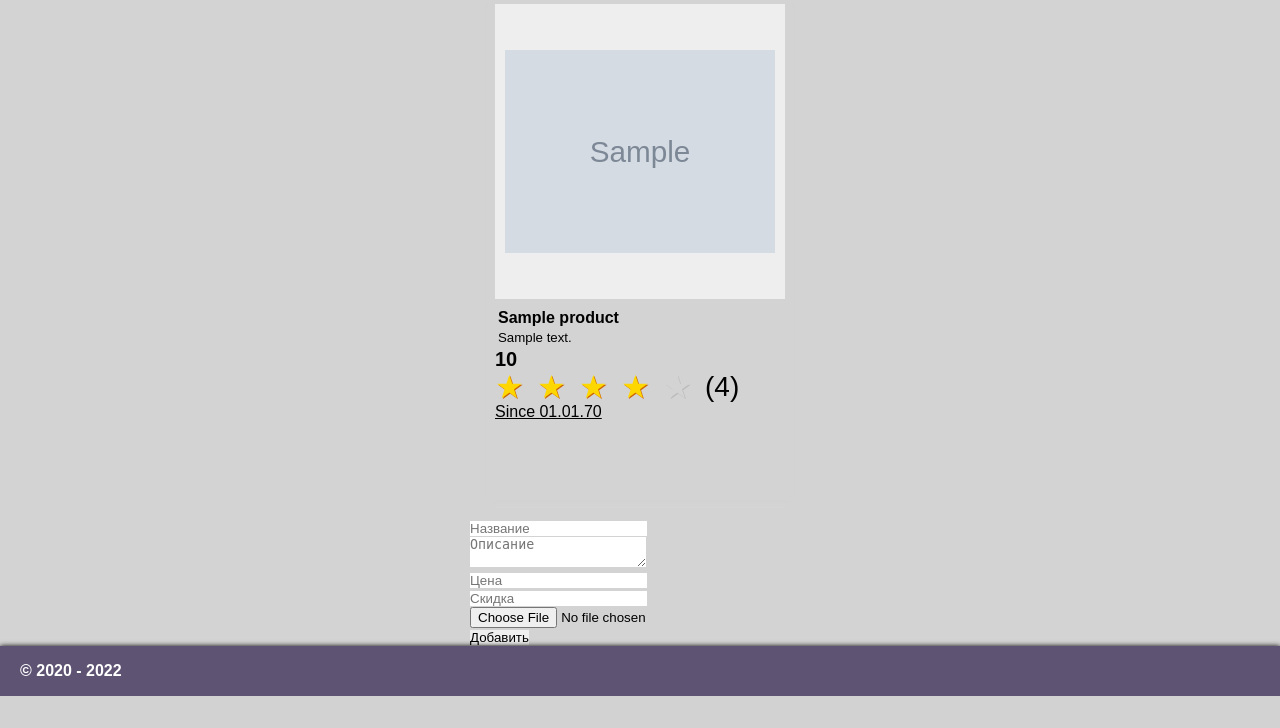
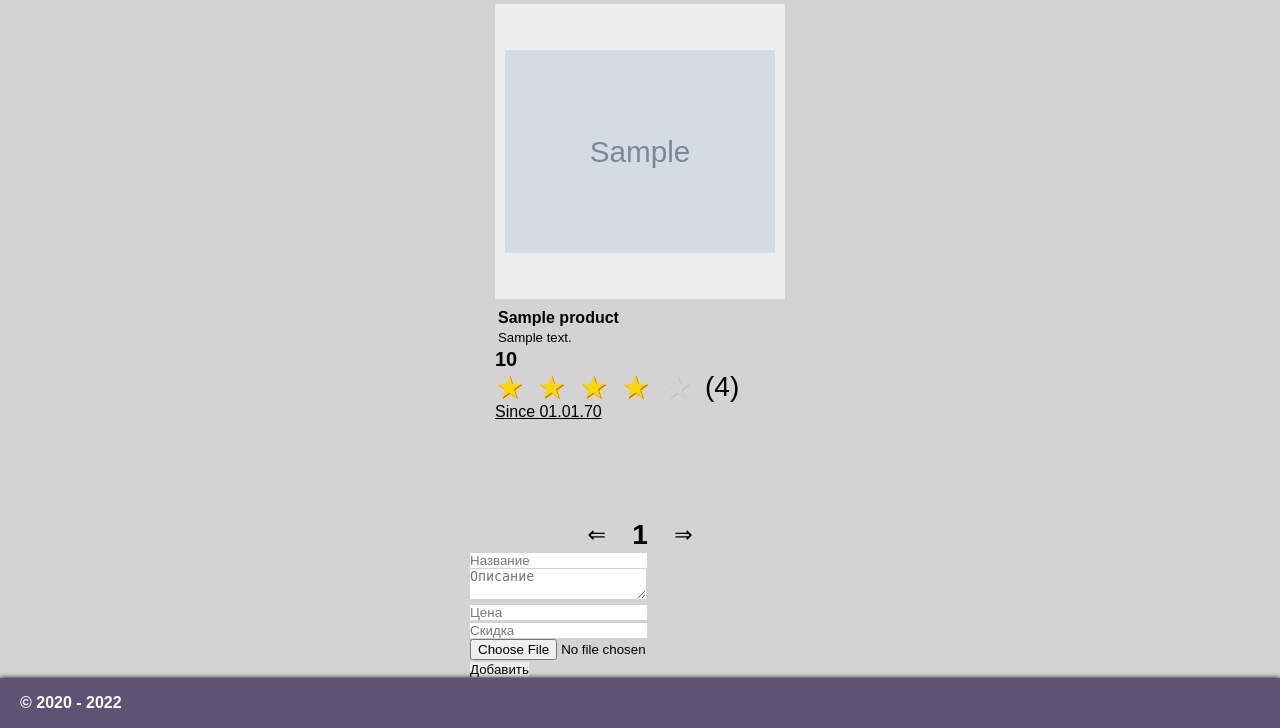
Before and after one commit to VolodymyrNazaryshyn/PV011, a PHP site: page /shop in a window 1280 px wide. Shown: the part 165-893 px from the top of the page. Before the commit the page ends 861 px from the top, so only its background shows below. Run offline with PHP 8.4, Linux system fonts and the light colour scheme; tables that the repository leaves empty or names only in its code hold one stand-in row (values such as "Sample post"); grey boxes marked "Sample" are stand-in pictures.

Commit message:
Pagination class work

```diff
--- a/www/access_manager.php
+++ b/www/access_manager.php
@@ -23,13 +23,13 @@ $_CONTEXT[ 'logger' ] = make_logger() ;
 $_CONTEXT[ 'show500' ] = function() { header( "Location: /page500.html" ) ; exit ; } ;
 
 // ~MiddleWare
-include "Services/dbms.php" ;
+include "services/dbms.php" ;
 if( empty( $connection ) ) {
     $_CONTEXT[ 'show500' ]() ; // exit - inside function
 }
 $_CONTEXT[ 'connection' ] = $connection ;
 
-include "Services/auth.php" ;
+include "services/auth.php" ;
 
 // ~Controllers
 $controller_file = "controllers/" . $path_parts[1] . "_controller.php" ; // [1] - первая непустая часть (суть контроллер)
--- a/www/controllers/shop_controller.php
+++ b/www/controllers/shop_controller.php
@@ -80,17 +80,58 @@ else if( $_SERVER[ 'REQUEST_METHOD' ] == 'GET' ) {
         $view_data['email']    = $_SESSION[ 'email' ] ;
         $view_data['userName'] = $_SESSION[ 'userName' ] ;
     }
+    // условие сортировки
+    if( isset( $_GET['sort'] ) ) {
+        $view_data[ 'sort' ] = $_GET['sort'] ;
+        $order_part = "ORDER BY " ;
+        switch( $view_data[ 'sort' ] ) {
+            case 2  : $order_part .= 'p.price  ASC' ; break ;
+            case 3  : $order_part .= 'p.rating DESC' ; break ;
+            default : $order_part .= 'p.add_dt DESC' ;
+        }
+    } else $order_part = "" ;
     // перечень товаров
-    // Д.З. Из анализа параметра $_GET['sort'] определить способ сортировки товаров
-    // и сформировать соответствующий запрос (часть запроса) на выборку из БД
-    $sql = "SELECT * FROM Products p    ORDER BY p.add_dt DESC     LIMIT 0, 10" ;
-    try {
-        $view_data[ 'products' ] =
-            $_CONTEXT[ 'connection' ]->query( $sql )->fetchAll( PDO::FETCH_ASSOC ) ;
+    // пагинация
+    // 1. сколько всего товаров
+    $sql = "SELECT COUNT(*) FROM Products " ;
+    try { $total = $_CONTEXT[ 'connection' ]->query( $sql )->fetch(PDO::FETCH_NUM)[0] ; }
+    catch( PDOException $ex ) {
+        $_CONTEXT['logger']( 'shop_controller1 ' . $ex->getMessage() . ' ' . $sql ) ;
+        $view_data[ 'add_error' ] = "Server error try later" ;
     }
-    catch( PDOException $ex ) {
-        $_CONTEXT['logger']( 'shop_controller ' . $ex->getMessage() . $sql . var_export( $params, true ) ) ;
-        $view_data[ 'add_error' ] = "Server error try later" ;
+    if( empty( $view_data[ 'add_error' ] ) ) {
+        // 2. номер страницы и кол-во элементов на странице
+        $perpage = 4 ;
+        $lastpage = ceil( $total / $perpage ) ;
+        @$page = intval( $_GET['page'] ) ?? 1 ;         //  $page  1      2      3      4
+        if( $page < 1 ) $page = 1 ;                     //  nums   1-4    5-8    9-12   13,14,15 (всего 15)
+        if( $page > $lastpage ) $page = $lastpage ;     //  $skip  0      4      8      12
+        $skip = ( $page - 1 ) * $perpage ;
+        $view_data[ 'paginator' ] = [
+            'page' => $page,
+            'perpage' => $perpage,
+            'lastpage' => $lastpage
+        ] ;
+        $sql = "SELECT * FROM Products p    $order_part     LIMIT $skip, $perpage" ;
+        try {
+            $view_data[ 'products' ] =
+                $_CONTEXT[ 'connection' ]->query( $sql )->fetchAll( PDO::FETCH_ASSOC ) ;
+        }
+        catch( PDOException $ex ) {
+            $_CONTEXT['logger']( 'shop_controller2 ' . $ex->getMessage() . $sql . var_export( $params, true ) ) ;
+            $view_data[ 'add_error' ] = "Server error try later" ;
+        }
     }
     include "_layout.php" ;  // ~return View
 }
+
+/*
+Пагинация (от англ. Pagination) - разбиение на страницы
+Когда контента много показывается часть и
+собирается элемент-пагинатор, переключающий страницы
+ <--  <- 1 2  ... 31 [32] 33 ... 131 132 ->  -->
+
+ Д.З. Скрыть форму добавления товара от всех, кроме админа
+ при отсутствии рейтинга товара выводить рейтинг "0" или "нет оценок"
+ аналогично выводить при отсутствии описания
+*/
--- a/www/css/style.css
+++ b/www/css/style.css
@@ -316,7 +316,7 @@ footer {
     display: block;
     margin: auto;
     max-height: 270px;
-    width: 270px;
+    max-width: 270px;
 }
 .product h4, h5 {
     margin: 3px;
@@ -380,3 +380,17 @@ footer {
 .rate-area > label:active {
     position: relative;
 }
+/*------------ Paginator -----------------*/
+.paginator {
+    display: flex;
+    flex-direction: row;
+    justify-content: center;
+    align-items: center;
+    font-size: 22px;
+}
+.paginator a, .paginator b, .paginator span {
+    margin: 0 1ex;
+}
+.paginator b {
+    font-size: 28px;
+}
--- a/www/views/components/shop.php
+++ b/www/views/components/shop.php
@@ -2,9 +2,9 @@
 Показывать товары по
 <form>
     <select name="sort">
-        <option value=1 selected>Новизне</option>
-        <option value=2>Цене</option>
-        <option value=3>Рейтингу</option>
+        <option value=1 <?= @$view_data[ 'sort' ] == 1 ? 'selected' : '' ?> >Новизне</option>
+        <option value=2 <?= @$view_data[ 'sort' ] == 2 ? 'selected' : '' ?> >Цене</option>
+        <option value=3 <?= @$view_data[ 'sort' ] == 3 ? 'selected' : '' ?> >Рейтингу</option>
     </select>
     <button>Применить</button>
 </form>
@@ -36,6 +36,32 @@
     <u>Since <?= date( "d.m.y", strtotime( $product['add_dt'] ) ) ?></u>
  </div>
 <?php endforeach ?>
+<?php
+    $href_base = ( isset( $view_data[ 'sort' ] ) )
+                ? "?sort=" . $view_data[ 'sort' ] . "&"
+                : "?" ;
+?>
+<div class='paginator'>
+    <?php if( $view_data['paginator']['page'] > 1 ) : ?>
+        <a href="<?=$href_base?>page=<?= $view_data['paginator']['page'] - 1 ?>">&lArr;</a>
+    <?php else : ?>
+        <span>&lArr;</span>
+    <?php endif ?>
+
+    <?php for( $i = 1; $i <= $view_data['paginator']['lastpage']; $i++ ) :
+        if( $i == $view_data['paginator']['page'] ) : ?>
+            <b><?= $i ?></b>
+        <?php else : ?>
+            <a href="<?=$href_base?>page=<?= $i ?>"><?= $i ?></a>
+        <?php endif ?>
+    <?php endfor ?>
+
+    <?php if($view_data['paginator']['page'] < $view_data['paginator']['lastpage']) : ?>
+        <a href="<?=$href_base?>page=<?= $view_data['paginator']['page'] + 1 ?>">&rArr;</a>
+    <?php else : ?>
+        <span>&rArr;</span>
+    <?php endif ?>
+</div>
 
 
 
```
